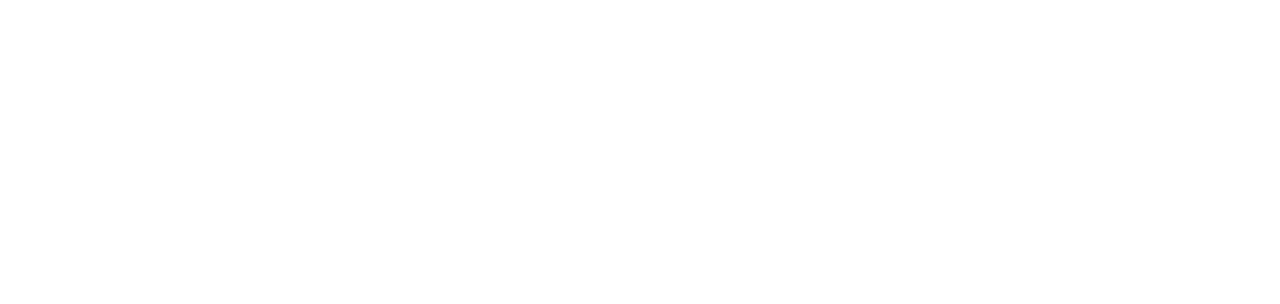
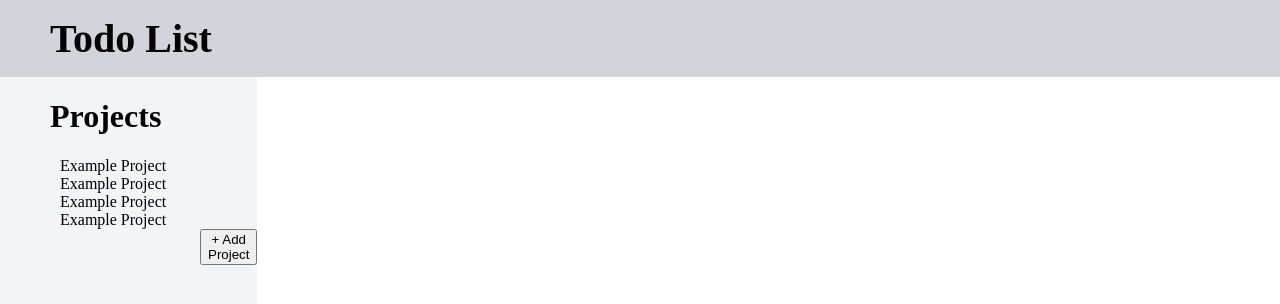
Before and after one commit to Revolution5/todo-list, a website built with webpack: page dist/index.html in a window 1280 px wide. Built offline with nearby package versions, Linux system fonts and the light colour scheme.

Commit message:
Add basic styling for main page

```diff
--- a/dist/index.html
+++ b/dist/index.html
@@ -8,6 +8,31 @@
     <link rel="stylesheet" href="styles.css">
 </head>
 <body>
-
+    <div class="container">
+        <div class="header">
+            <h1>Todo List</h1>
+        </div>
+        <div class="projects">
+            <h1>Projects</h1>
+            <div class="projects-list">
+                <div class="project-item">
+                    Example Project
+                </div>
+                <div class="project-item">
+                    Example Project
+                </div>
+                <div class="project-item">
+                    Example Project
+                </div>
+                <div class="project-item">
+                    Example Project
+                </div>
+            </div>
+            <div class="add-project">
+                <button>+ Add Project</button>
+            </div>
+        </div>
+        <div class="todos"></div>
+    </div>
 </body>
 </html>
--- a/dist/styles.css
+++ b/dist/styles.css
@@ -0,0 +1,47 @@
+body {
+    padding: 0;
+    margin: 0;
+}
+
+.container {
+    display: grid;
+    height: 100vh;
+    grid-template-columns: 1fr 4fr;
+    grid-template-rows: auto 1fr;
+}
+
+.header {
+    display: flex;
+    background-color: #d1d5db;
+    padding-left: 50px;
+    font-size: 20px;
+    padding-top: 15px;
+    padding-bottom: 15px;
+    grid-column: 1/3;
+}
+
+.header > h1 {
+    margin: 0px;
+}
+
+.projects {
+    background-color: #f3f4f6;
+    grid-column: 1/1;
+}
+
+.add-project {
+    padding-left: 200px;
+}
+
+.project-item {
+    padding-left: 60px;
+}
+
+.projects > h1 {
+    padding-left: 50px;
+}
+
+
+.todos {
+    grid-column: 2/2;
+}
```
